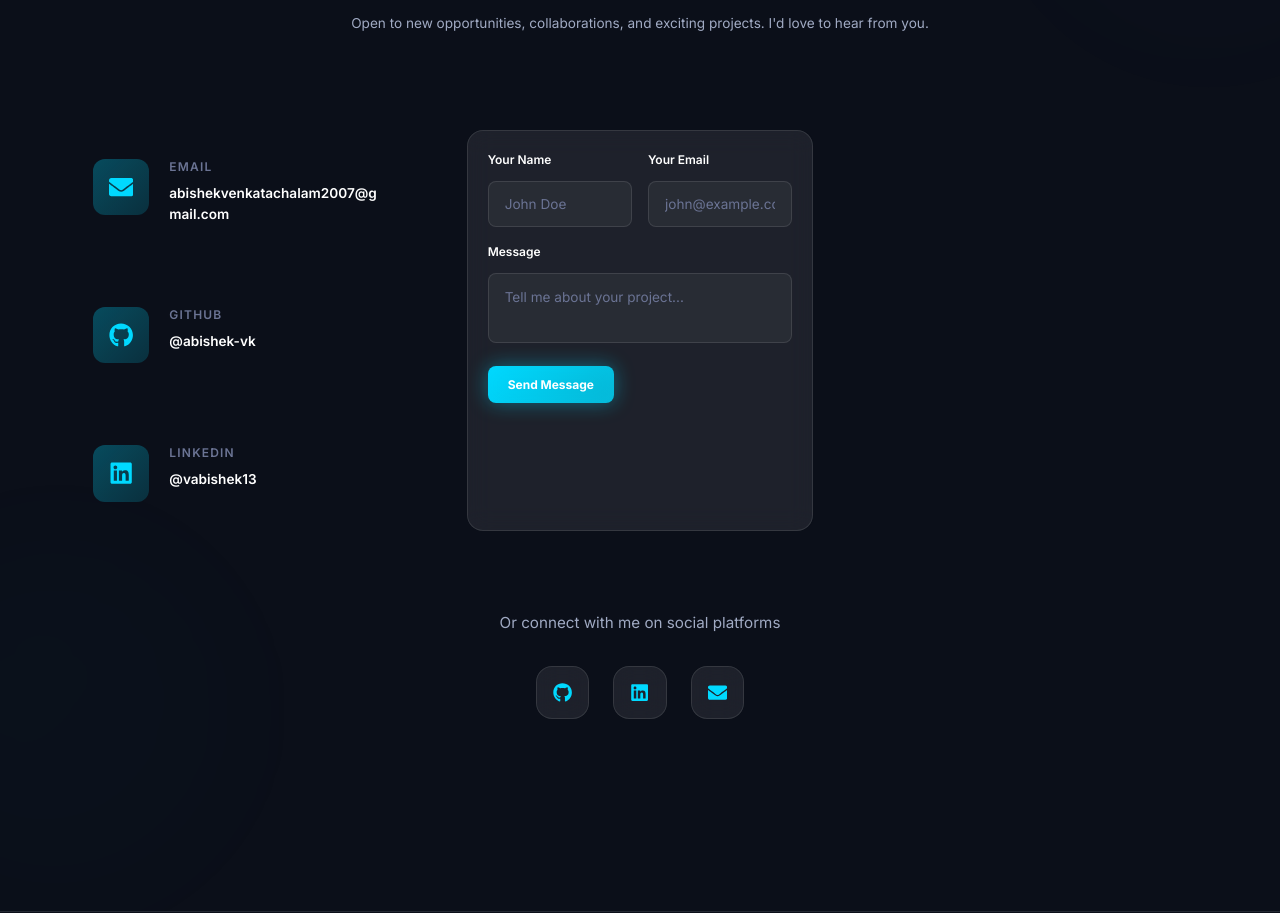
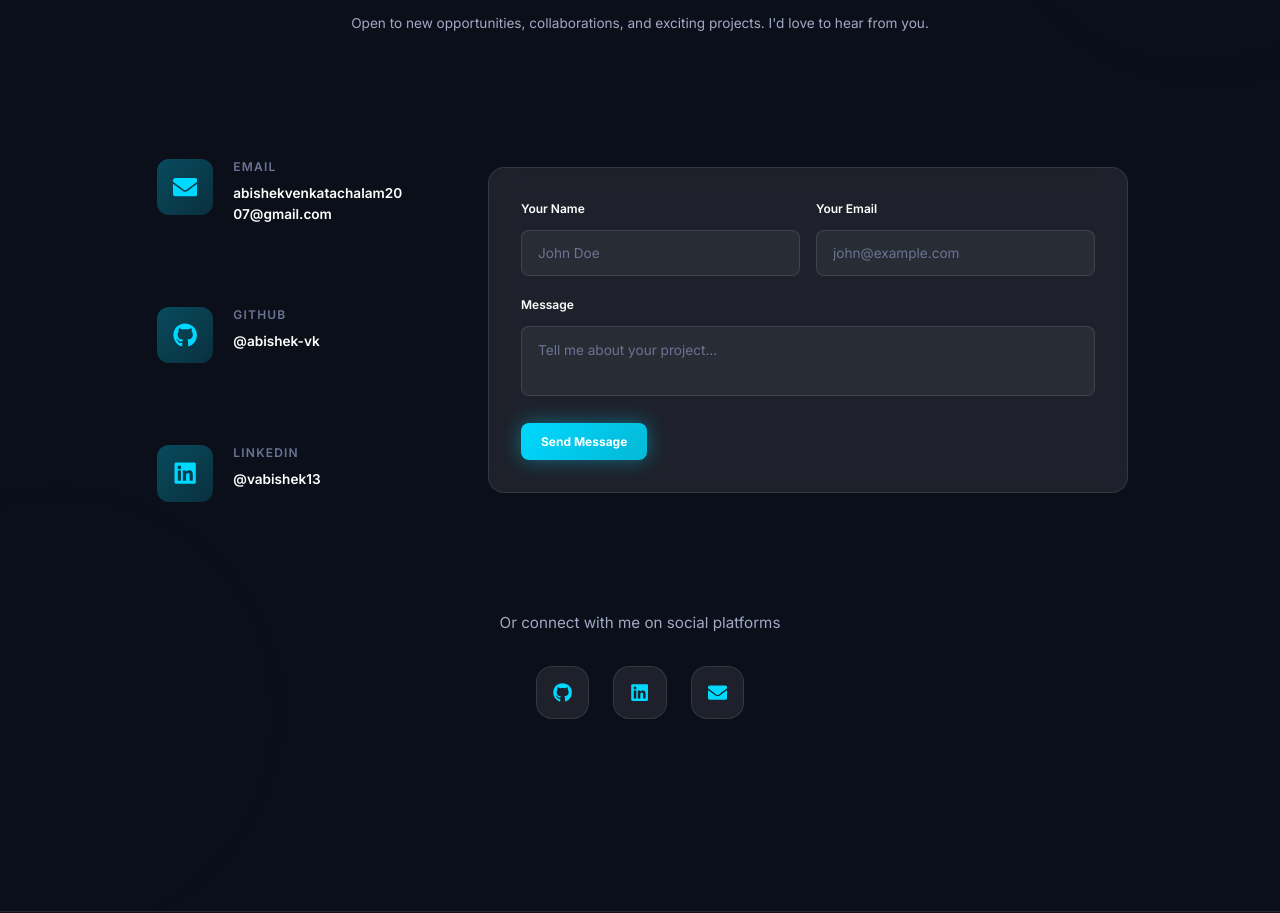
Before and after one commit to abishek-vk/portfolio, a React (Vite) app: page / in a window 1280 px wide. Shown: the part 6300-7213 px from the top of the page. Built offline with nearby package versions, Linux system fonts and the light colour scheme.

Commit message:
feat: add Contact component with form and social links

```diff
--- a/src/components/Contact/Contact.jsx
+++ b/src/components/Contact/Contact.jsx
@@ -44,7 +44,7 @@ export default function Contact() {
         </motion.div>
 
         {/* Content Grid - Fully Responsive */}
-        <div className="grid grid-cols-1 md:grid-cols-3 gap-8 md:gap-10 lg:gap-14 items-stretch mb-20 w-full">
+        <div className="grid grid-cols-1 md:grid-cols-3 gap-8 md:gap-10 lg:gap-14 items-center mb-20 w-full max-w-5xl mx-auto">
           {/* Contact Methods */}
           <motion.div initial={{ opacity: 0, x: -40 }} whileInView={{ opacity: 1, x: 0 }} viewport={{ once: true }} transition={{ duration: 0.6 }} className="space-y-6">
             {contactInfo.map((info, i) => (
@@ -74,7 +74,7 @@ export default function Contact() {
             viewport={{ once: true }}
             transition={{ duration: 0.6, delay: 0.1 }}
             onSubmit={handleSubmit}
-            className="w-full max-w-full md:col-span-2 lg:col-span-1 justify-self-start glass rounded-2xl p-4 md:p-5 space-y-4 border border-white/10 hover:border-[var(--accent-cyan)]/30 transition-all duration-300" style={{ maxWidth: "480px" }}
+            className="w-full md:col-span-2 justify-self-stretch glass rounded-2xl p-6 md:p-8 space-y-5 border border-white/10 hover:border-[var(--accent-cyan)]/30 transition-all duration-300" style={{ maxWidth: "640px" }}
           >
             <div className="grid grid-cols-1 md:grid-cols-2 gap-4">
               {/* Name Input */}
```
